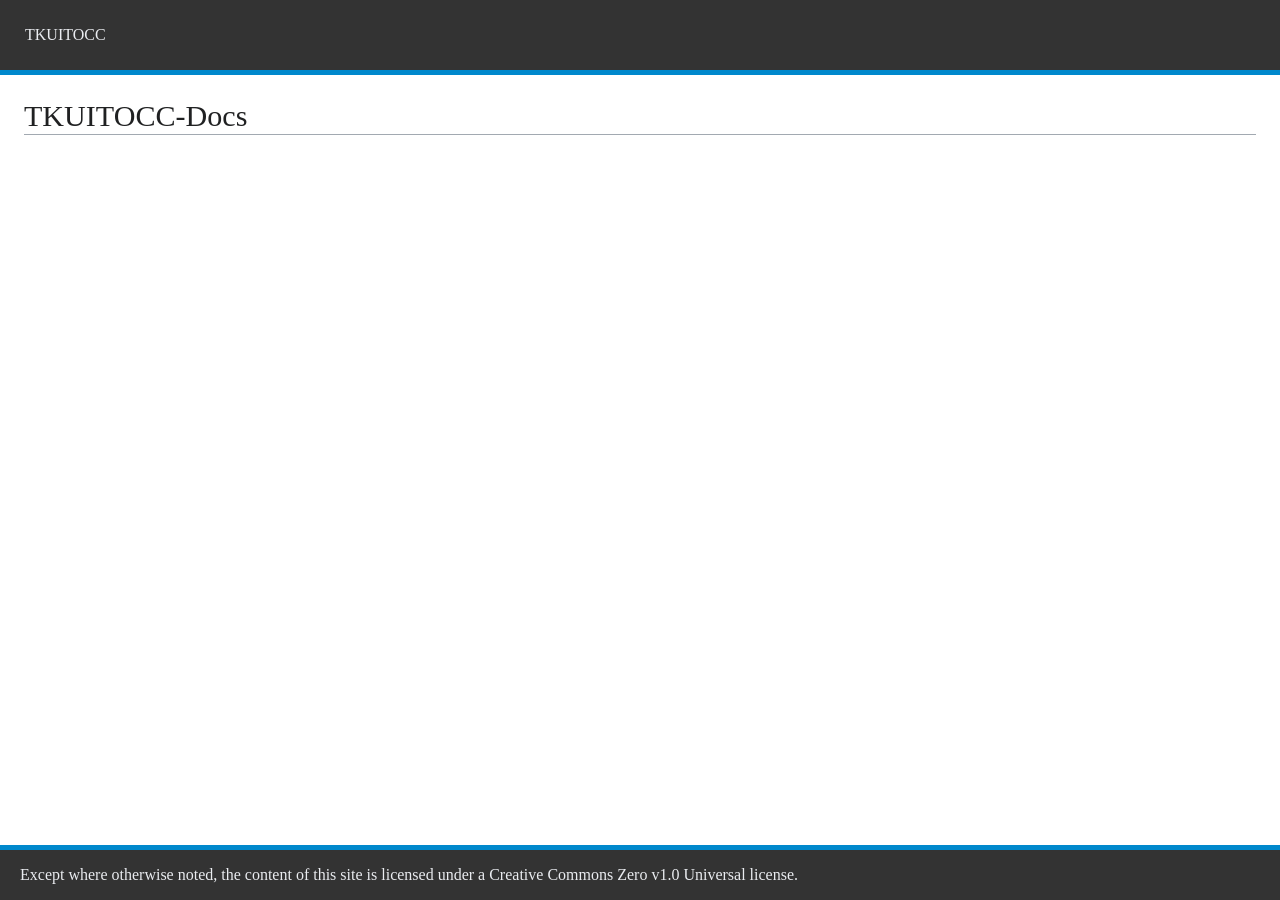
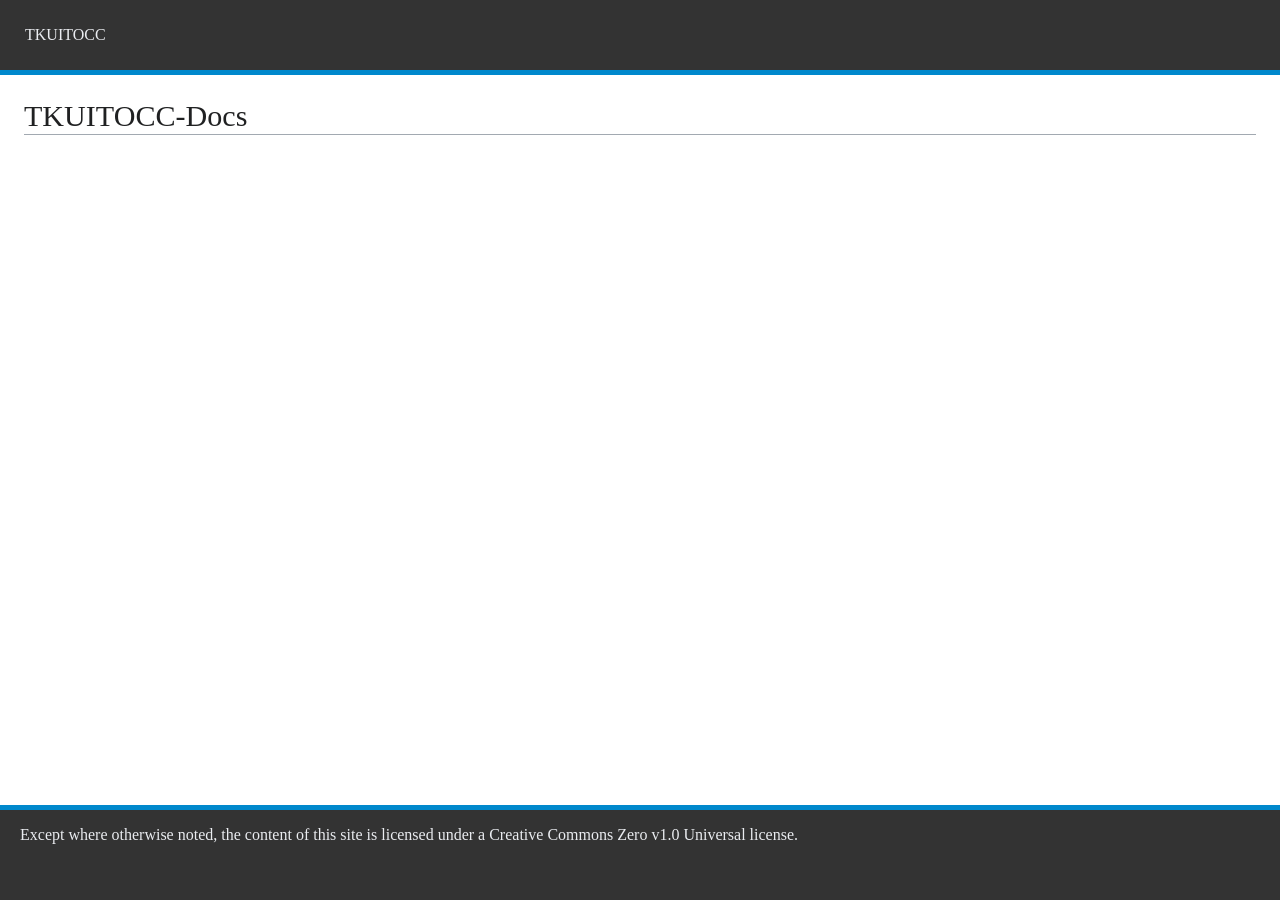
Before and after one commit to tkuitocc/tkuitocc.github.io, a Jekyll site: the page built from README.md, in a window 1280 px wide. Built offline with Jekyll 4.4.1, drawn with Linux system fonts in a browser that asks for light colours; our own code applies the rules of GitHub Pages for plain Markdown files.

Commit message:
feat: Update Jekyll layout

```diff
--- a/_layouts/layout.html
+++ b/_layouts/layout.html
@@ -131,7 +131,7 @@ h6 {
 
 .site-header,
 .site-footer {
-    min-height: 50px;
+    min-height: 70px;
     padding: 0 20px;
     background-color: var( --background-color-header-footer, #333 );
     color: var( --text-color-header-footer, #eaecf0 );
@@ -198,7 +198,7 @@ body[data-site-page-path="zh-Hant"] .site-first-heading {
 
 @media screen {
     .site-main {
-        min-height: calc( 100vh - 130px - 3em );
+        min-height: calc( 100vh - 170px - 3em );
         padding: 1.5em;
     }
 }
```
